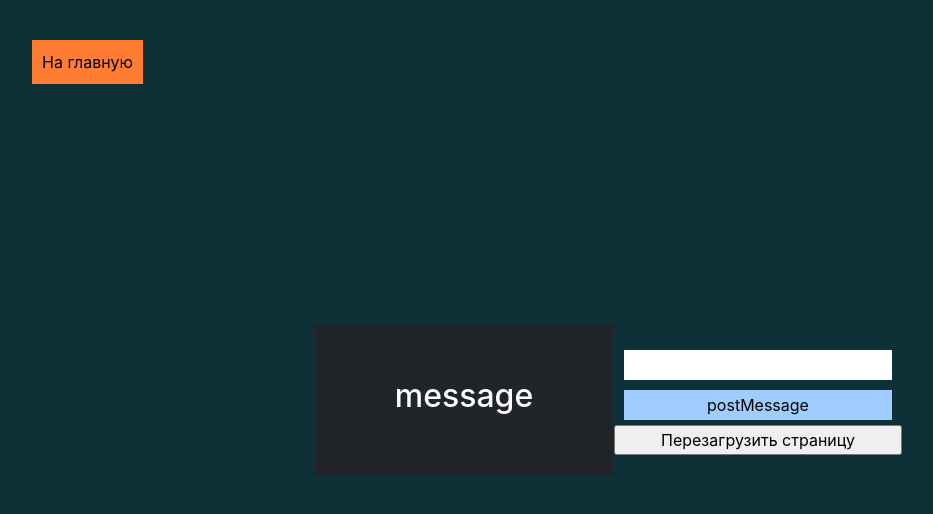
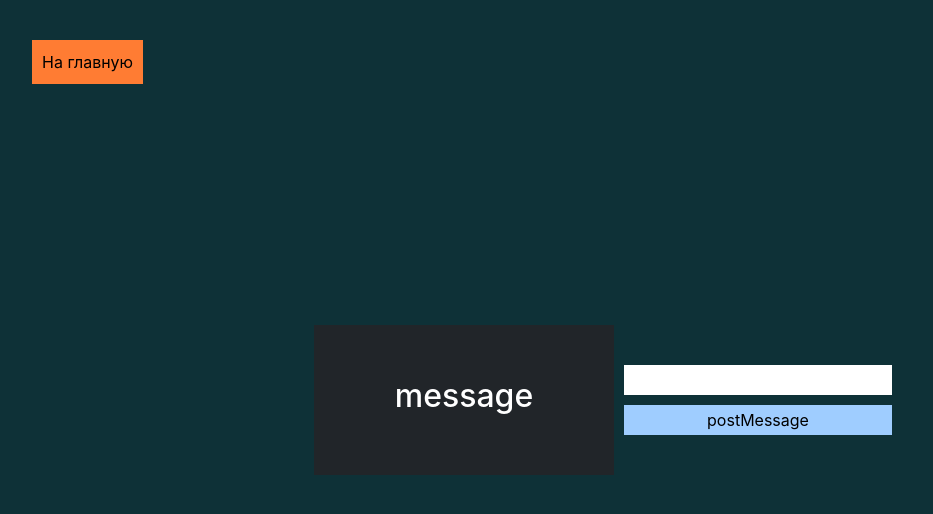
Before and after one commit to ps-fedorova/react-test, a React (Create React App) app: page /#/iframe in a window 1280 px wide. Shown: the top 514 px of the page, without its empty margins (32-965 px from the left). Built offline with nearby package versions, Linux system fonts and the light colour scheme.

Commit message:
fix: code style

```diff
--- a/src/components/App.js
+++ b/src/components/App.js
@@ -64,17 +64,17 @@ function App() {
       src: "/multiple-input",
     },
     {
+      component: <IframeInside/>,
+      title: "IframeInside",
+      path: "/#/iframeInside",
+      src: "/iframeInside",
+    },
+    {
       component: <Iframe/>,
       title: "Iframe",
       path: "/#/iframe",
       src: "/iframe",
     },
-    {
-      component: <IframeInside/>,
-      title: "IframeInside",
-      path: "/#/iframeInside",
-      src: "/iframeInside",
-    }
   ]
 
 
--- a/src/components/Iframe/Iframe.js
+++ b/src/components/Iframe/Iframe.js
@@ -47,7 +47,6 @@ export const Iframe = () => {
       <form className={s.form} id="the-form">
         <input className={s.input} type="text" id="my-message"/>
         <input className={`${s.input} ${s.inputButton}`} type="submit" value="postMessage"/>
-        <input type="button" value="Перезагрузить страницу"/>
       </form>
     </div>
   )
```
Also changed, not shown: 1 other file (tests, documents, lock files or other folders).
